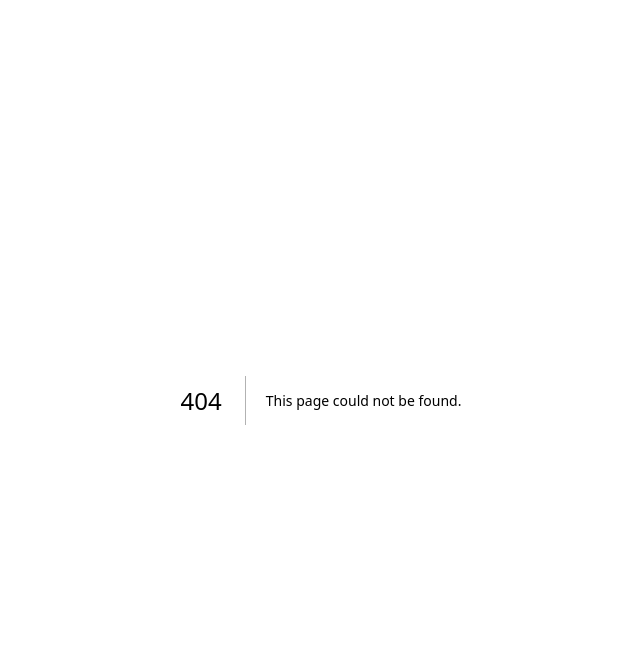
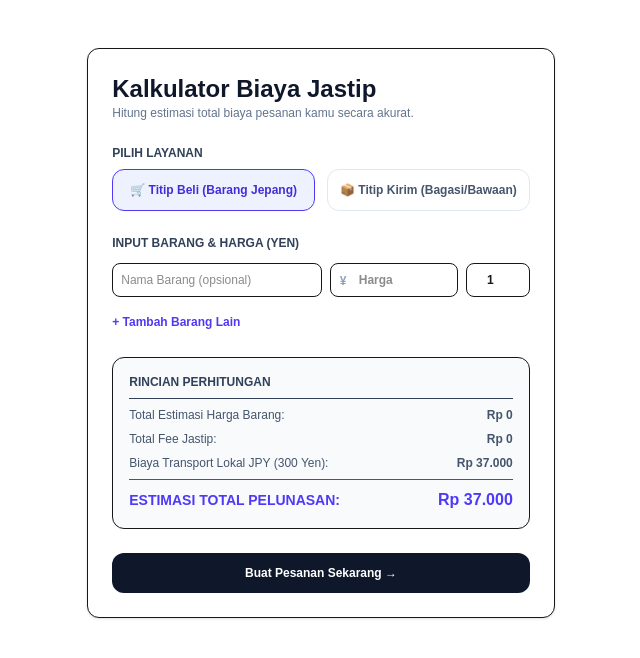
Before and after one commit to Naufalsp/jastip-jepang-app, a Next.js app: page /calculator in a window 1280 px wide. Before the commit this address had no page. Shown: the top 658 px of the page, without its empty margins (319-959 px from the left). Built offline with nearby package versions, Linux system fonts and the light colour scheme.

Commit message:
Tambah halaman kalkulator harga jastip

```diff
--- /dev/null
+++ b/app/calculator/page.tsx
@@ -0,0 +1,229 @@
+'use client';
+
+import { useState } from 'react';
+import Link from 'next/link';
+
+export default function PriceCalculatorPage() {
+  const [orderType, setOrderType] = useState<'TITIP_BELI' | 'TITIP_KIRIM'>('TITIP_BELI');
+
+  // State Titip Beli
+  const [items, setItems] = useState<{ item_name: string; price_jpy: number; quantity: number }[]>([
+    { item_name: '', price_jpy: 0, quantity: 1 }
+  ]);
+
+  // State Titip Kirim
+  const [weightKg, setWeightKg] = useState<number>(1);
+
+  // KURS FLAT RATE: 116.505 + Margin 3% = 120.00015
+  const BASE_FLAT_RATE = 116.505;
+  const MARGIN = 1.03;
+  const EFFECTIVE_RATE = BASE_FLAT_RATE * MARGIN;
+
+  const roundUpToThousand = (val: number) => Math.ceil(val / 1000) * 1000;
+
+  // Handler Item Titip Beli
+  const handleAddItem = () => {
+    setItems([...items, { item_name: '', price_jpy: 0, quantity: 1 }]);
+  };
+
+  const handleRemoveItem = (index: number) => {
+    if (items.length === 1) return;
+    setItems(items.filter((_, i) => i !== index));
+  };
+
+  // KALKULASI HARGA
+  let totalItemsPriceIdr = 0;
+  let totalJastipFeeIdr = 0;
+  let transportFeeIdr = 0;
+  let shippingFeeIdr = 0;
+
+  if (orderType === 'TITIP_BELI') {
+    items.forEach((item) => {
+      const priceJpy = Number(item.price_jpy) || 0;
+      const qty = Number(item.quantity) || 1;
+
+      // Harga Barang IDR
+      const priceInIdr = roundUpToThousand(priceJpy * EFFECTIVE_RATE);
+
+      // Fee Jastip Tiering per Item
+      let rawFee = 0;
+      if (priceInIdr > 0) {
+        if (priceInIdr <= 100000) rawFee = priceInIdr * 0.30;
+        else if (priceInIdr <= 500000) rawFee = priceInIdr * 0.20;
+        else if (priceInIdr <= 1000000) rawFee = priceInIdr * 0.10;
+        else rawFee = priceInIdr * 0.07;
+      }
+      const feeInIdr = roundUpToThousand(rawFee);
+
+      totalItemsPriceIdr += priceInIdr * qty;
+      totalJastipFeeIdr += feeInIdr * qty;
+    });
+
+    // Transport Flat 300 Yen
+    const TRANSPORT_JPY = 300;
+    transportFeeIdr = roundUpToThousand(TRANSPORT_JPY * EFFECTIVE_RATE);
+  } else {
+    // Titip Kirim
+    const weight = Number(weightKg) || 1;
+    const TARIF_PER_KG = 150000;
+    shippingFeeIdr = roundUpToThousand(weight * TARIF_PER_KG);
+  }
+
+  const subtotalItemsIdr = totalItemsPriceIdr + totalJastipFeeIdr + transportFeeIdr;
+  const totalPriceIdr = roundUpToThousand(subtotalItemsIdr + shippingFeeIdr);
+
+  return (
+    <div className="max-w-2xl mx-auto my-12 p-6 bg-white border rounded-xl shadow-sm space-y-6">
+      <div>
+        <h1 className="text-2xl font-black text-slate-900">Kalkulator Biaya Jastip</h1>
+        <p className="text-xs text-slate-500">Hitung estimasi total biaya pesanan kamu secara akurat.</p>
+      </div>
+
+      {/* Tipe Layanan */}
+      <div>
+        <label className="block text-xs font-bold text-slate-700 uppercase mb-2">Pilih Layanan</label>
+        <div className="grid grid-cols-2 gap-3">
+          <button
+            type="button"
+            onClick={() => setOrderType('TITIP_BELI')}
+            className={`p-3 text-xs font-bold rounded-xl border transition text-center ${
+              orderType === 'TITIP_BELI'
+                ? 'border-indigo-600 bg-indigo-50 text-indigo-700'
+                : 'border-slate-200 text-slate-600'
+            }`}
+          >
+            🛒 Titip Beli (Barang Jepang)
+          </button>
+          <button
+            type="button"
+            onClick={() => setOrderType('TITIP_KIRIM')}
+            className={`p-3 text-xs font-bold rounded-xl border transition text-center ${
+              orderType === 'TITIP_KIRIM'
+                ? 'border-indigo-600 bg-indigo-50 text-indigo-700'
+                : 'border-slate-200 text-slate-600'
+            }`}
+          >
+            📦 Titip Kirim (Bagasi/Bawaan)
+          </button>
+        </div>
+      </div>
+
+      {/* FORM INPUT */}
+      {orderType === 'TITIP_BELI' ? (
+        <div className="space-y-3">
+          <label className="block text-xs font-bold text-slate-700 uppercase">Input Barang & Harga (Yen)</label>
+          {items.map((item, idx) => (
+            <div key={idx} className="flex gap-2 items-center">
+              <input
+                type="text"
+                placeholder="Nama Barang (opsional)"
+                value={item.item_name}
+                onChange={(e) => {
+                  const updated = [...items];
+                  updated[idx].item_name = e.target.value;
+                  setItems(updated);
+                }}
+                className="flex-1 border rounded-lg p-2 text-xs font-medium"
+              />
+              <div className="relative w-32">
+                <span className="absolute left-2.5 top-2.5 text-xs text-slate-400 font-bold">¥</span>
+                <input
+                  type="number"
+                  placeholder="Harga"
+                  min="0"
+                  value={item.price_jpy || ''}
+                  onChange={(e) => {
+                    const updated = [...items];
+                    updated[idx].price_jpy = Number(e.target.value);
+                    setItems(updated);
+                  }}
+                  className="w-full border rounded-lg p-2 pl-7 text-xs font-bold"
+                />
+              </div>
+              <input
+                type="number"
+                min="1"
+                value={item.quantity}
+                onChange={(e) => {
+                  const updated = [...items];
+                  updated[idx].quantity = Number(e.target.value);
+                  setItems(updated);
+                }}
+                className="w-16 border rounded-lg p-2 text-xs font-bold text-center"
+              />
+              {items.length > 1 && (
+                <button
+                  type="button"
+                  onClick={() => handleRemoveItem(idx)}
+                  className="text-rose-500 font-bold px-2 py-1 text-xs hover:bg-rose-50 rounded"
+                >
+                  ✕
+                </button>
+              )}
+            </div>
+          ))}
+
+          <button
+            type="button"
+            onClick={handleAddItem}
+            className="text-xs font-bold text-indigo-600 hover:underline"
+          >
+            + Tambah Barang Lain
+          </button>
+        </div>
+      ) : (
+        <div className="p-4 bg-amber-50 border border-amber-200 rounded-xl space-y-1">
+          <label className="block text-xs font-bold text-amber-900">Perkiraan Berat Bagasi (Kg)</label>
+          <input
+            type="number"
+            step="0.5"
+            min="0.5"
+            value={weightKg}
+            onChange={(e) => setWeightKg(Number(e.target.value))}
+            className="w-full border rounded-lg p-2 text-sm font-bold text-slate-900 bg-white"
+          />
+          <p className="text-[11px] text-amber-700">Tarif flat bagasi: Rp 150.000 / Kg</p>
+        </div>
+      )}
+
+      {/* RINGKASAN RINCIAN BIAYA */}
+      <div className="bg-slate-50 p-4 rounded-xl space-y-2 border text-xs">
+        <div className="font-bold text-slate-700 uppercase border-b pb-2 mb-2">Rincian Perhitungan</div>
+
+        {orderType === 'TITIP_BELI' ? (
+          <>
+            <div className="flex justify-between text-slate-600">
+              <span>Total Estimasi Harga Barang:</span>
+              <span className="font-bold">Rp {totalItemsPriceIdr.toLocaleString('id-ID')}</span>
+            </div>
+            <div className="flex justify-between text-slate-600">
+              <span>Total Fee Jastip:</span>
+              <span className="font-bold">Rp {totalJastipFeeIdr.toLocaleString('id-ID')}</span>
+            </div>
+            <div className="flex justify-between text-slate-600">
+              <span>Biaya Transport Lokal JPY (300 Yen):</span>
+              <span className="font-bold">Rp {transportFeeIdr.toLocaleString('id-ID')}</span>
+            </div>
+          </>
+        ) : (
+          <div className="flex justify-between text-slate-600">
+            <span>Biaya Bagasi Titip Kirim ({weightKg} Kg):</span>
+            <span className="font-bold">Rp {shippingFeeIdr.toLocaleString('id-ID')}</span>
+          </div>
+        )}
+
+        <div className="border-t pt-2 flex justify-between items-center text-sm font-black text-indigo-600">
+          <span>ESTIMASI TOTAL PELUNASAN:</span>
+          <span className="text-base">Rp {totalPriceIdr.toLocaleString('id-ID')}</span>
+        </div>
+      </div>
+
+      <Link
+        href="/order/new"
+        className="block w-full bg-slate-900 text-white text-center font-bold text-xs py-3 rounded-xl hover:bg-slate-800 transition"
+      >
+        Buat Pesanan Sekarang →
+      </Link>
+    </div>
+  );
+}
--- a/app/layout.tsx
+++ b/app/layout.tsx
@@ -13,8 +13,8 @@ const geistMono = Geist_Mono({
 });
 
 export const metadata: Metadata = {
-  title: "Create Next App",
-  description: "Generated by create next app",
+  title: "Jastip AMIHSORIH",
+  description: "Jastip AMIHSORIH",
 };
 
 export default function RootLayout({
```
